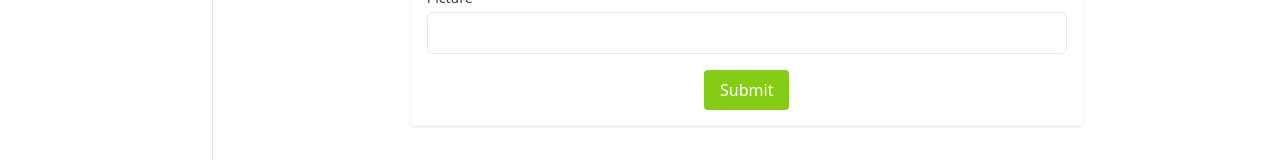
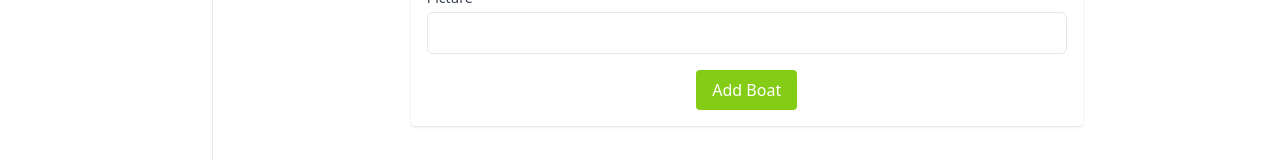
Before and after one commit to Felipe-Perez-Ferraro/final_capstone_front, a React (Create React App) app: page /add-boat in a window 1280 px wide. Shown: the part 518-678 px from the top of the page. Built offline with nearby package versions, Linux system fonts and the light colour scheme.

Commit message:
Change submit button name to Add Boat

```diff
--- a/src/components/pages/AddBoat.jsx
+++ b/src/components/pages/AddBoat.jsx
@@ -119,7 +119,7 @@ const AddBoat = () => {
             type="submit"
             className="bg-lime-500 text-white px-4 py-2 rounded hover:bg-lime-700 focus:outline-none focus:shadow-outline-blue active:bg-blue-800"
           >
-            Submit
+            Add Boat
           </button>
         </div>
       </form>
```
